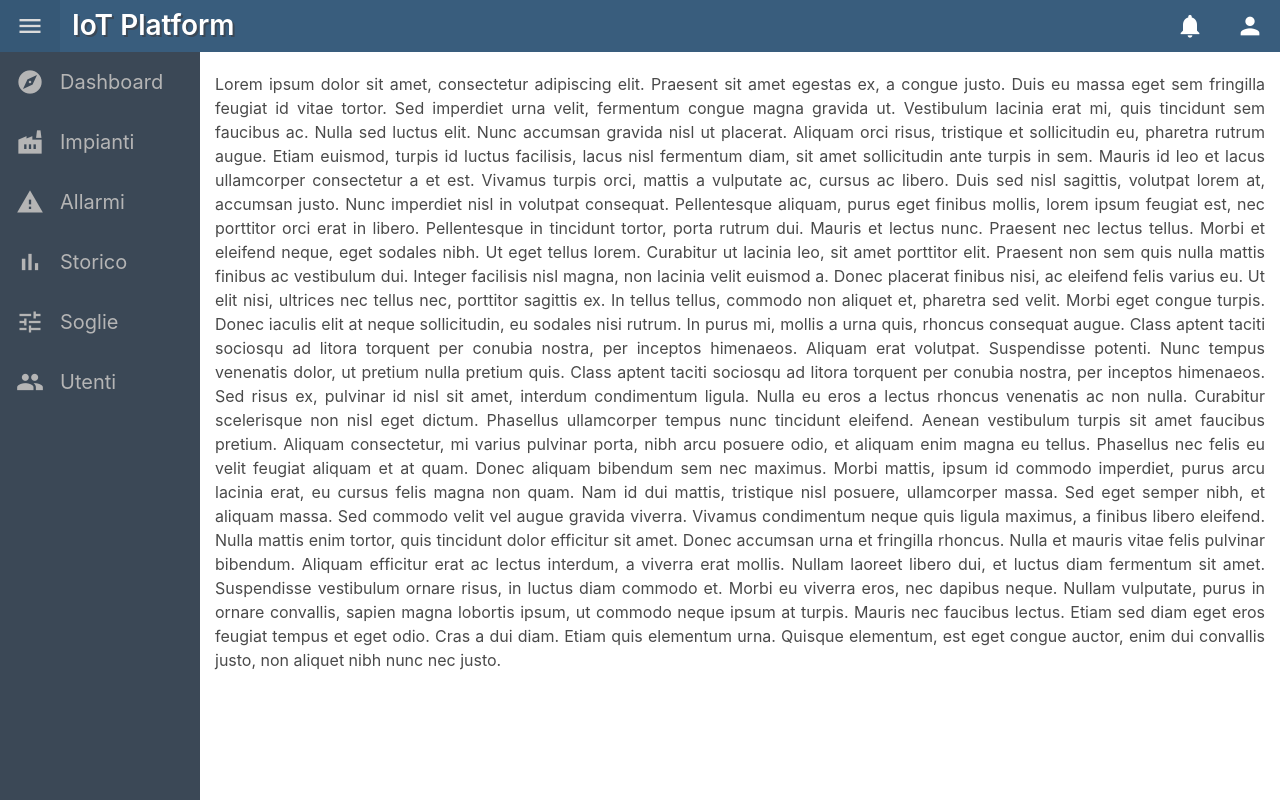
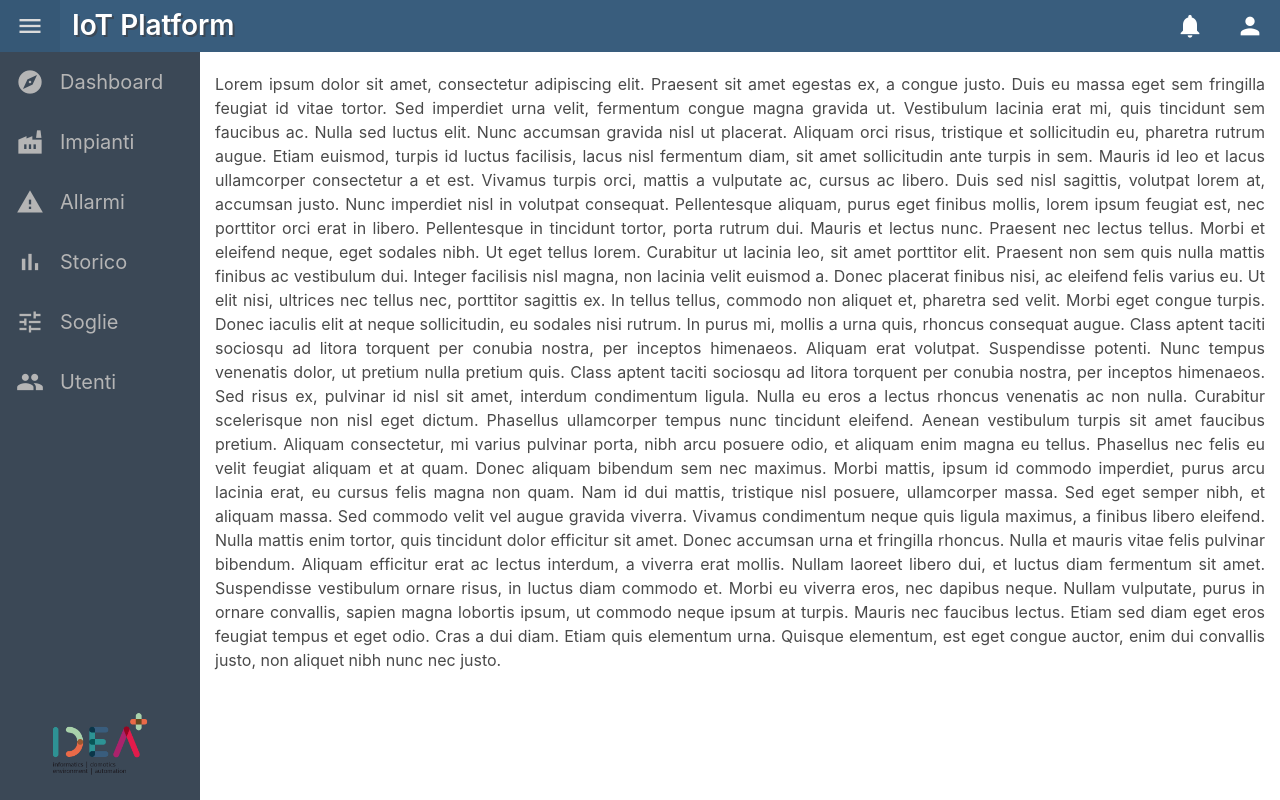
Before and after one commit to fede-palazz/sensor-hub, an Angular app in the folder frontend/: page / in a window 1280 px wide. Built offline with nearby package versions, Linux system fonts and the light colour scheme.

Commit message:
IOT-40 Added sidebar logo

```diff
--- a/frontend/src/app/components/nav/navbar/navbar.component.ts
+++ b/frontend/src/app/components/nav/navbar/navbar.component.ts
@@ -16,7 +16,6 @@ export class NavbarComponent {
   ngOnInit() {
     this.viewDetectorService.getMobileView().subscribe((isMobile) => {
       this.isMobileView = isMobile;
-      console.log(isMobile);
     });
   }
 
--- a/frontend/src/app/components/nav/sidebar/sidebar.component.html
+++ b/frontend/src/app/components/nav/sidebar/sidebar.component.html
@@ -65,5 +65,7 @@
       <span class="is-size-5">Utenti</span>
     </a>
   </div>
-  <div class="logo-container"></div>
+  <div class="logo-container" *ngIf="isExpanded">
+    <img src="assets/imgs/logo.png" />
+  </div>
 </div>
--- a/frontend/src/app/components/nav/sidebar/sidebar.component.scss
+++ b/frontend/src/app/components/nav/sidebar/sidebar.component.scss
@@ -6,6 +6,7 @@ $link-bg-color: rgba(0, 0, 0, 0.25);
 .sidebar-container {
   display: flex;
   flex-direction: column;
+  justify-content: space-between;
   height: 100%;
   width: $side-navbar-width;
   background-color: $primary-dark;
@@ -53,7 +54,14 @@ a {
 }
 
 .logo-container {
+  display: flex;
+  justify-content: center;
+  padding-bottom: 75px;
   @include tablet-only {
     display: none;
   }
+
+  & img {
+    width: 100px;
+  }
 }
```
Also changed, not shown: frontend/src/assets/imgs/logo.png (renamed from frontend/src/assets/imgs/idea-logo.png).
